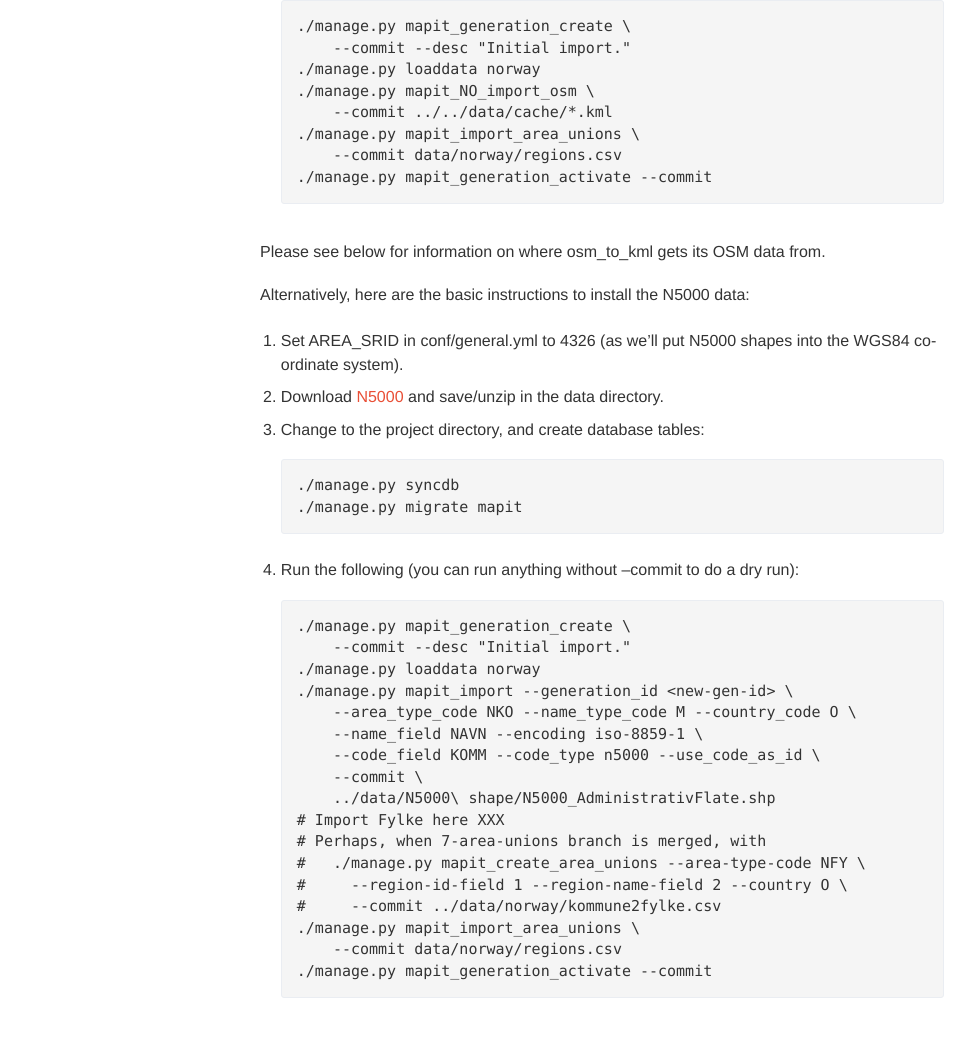
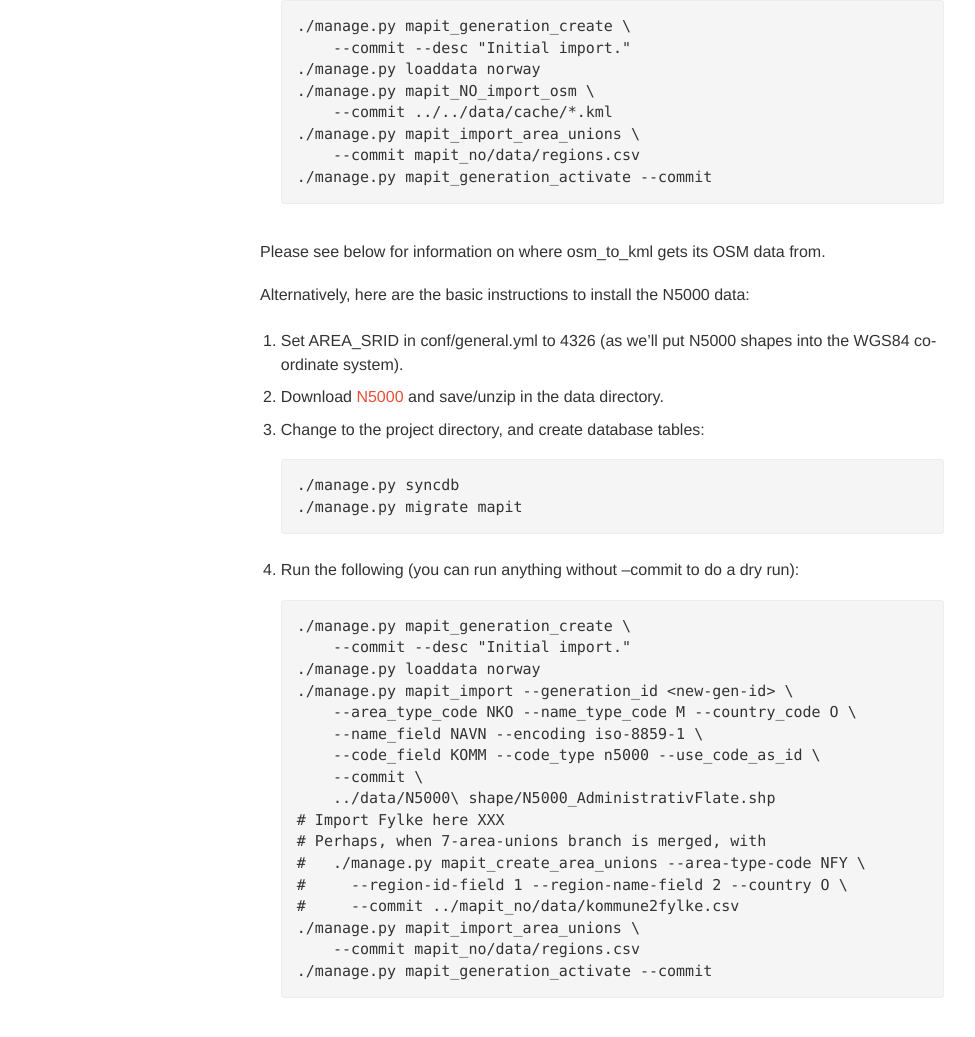
Before and after one commit to mysociety/mapit.poplus.org, a Jekyll site: the page built from docs/self-hosted/import/norway/index.md, in a window 1280 px wide and 1400 px high, scrolled down 376 px. Shown: the part 243-1280 px from the top of the window, without its empty margins (38-1013 px from the left). Built offline with Jekyll 4.4.1, drawn with Linux system fonts in a browser that asks for light colours; Markdown is read by kramdown in place of the engine named in the settings; some of the changed text lies outside the part shown.

Commit message:
Update paths with new app-specific locations.

```diff
--- a/docs/self-hosted/import/norway/index.md
+++ b/docs/self-hosted/import/norway/index.md
@@ -19,7 +19,7 @@ Here are the basic instructions to install data from OSM:
        ./manage.py mapit_NO_import_osm \
            --commit ../../data/cache/*.kml
        ./manage.py mapit_import_area_unions \
-           --commit data/norway/regions.csv
+           --commit mapit_no/data/regions.csv
        ./manage.py mapit_generation_activate --commit
 
 Please see below for information on where osm_to_kml gets its OSM data from.
@@ -50,9 +50,9 @@ Alternatively, here are the basic instructions to install the N5000 data:
        # Perhaps, when 7-area-unions branch is merged, with
        #   ./manage.py mapit_create_area_unions --area-type-code NFY \
        #     --region-id-field 1 --region-name-field 2 --country O \
-       #     --commit ../data/norway/kommune2fylke.csv
+       #     --commit ../mapit_no/data/kommune2fylke.csv
        ./manage.py mapit_import_area_unions \
-           --commit data/norway/regions.csv
+           --commit mapit_no/data/regions.csv
        ./manage.py mapit_generation_activate --commit
 
 You should now be able to go to /point/4326/10.756389,59.949444 and have Oslo
@@ -76,5 +76,5 @@ in the mapit web pages and JSON data, while the other names are stored in the
 database.
 
 The kommune and fylke number (ID) is fetched from a the tag 'ref' in OSM, and
-if it is missing a static list of such IDs in mapit/data/norway/ids.csv is
+if it is missing a static list of such IDs in mapit_no/data/ids.csv is
 consulted using the name (for fylke) or name+fylke (for kommune) as the key.
```
Also changed, not shown: docs/self-hosted/import/uk/index.md (+3 -3 lines).
